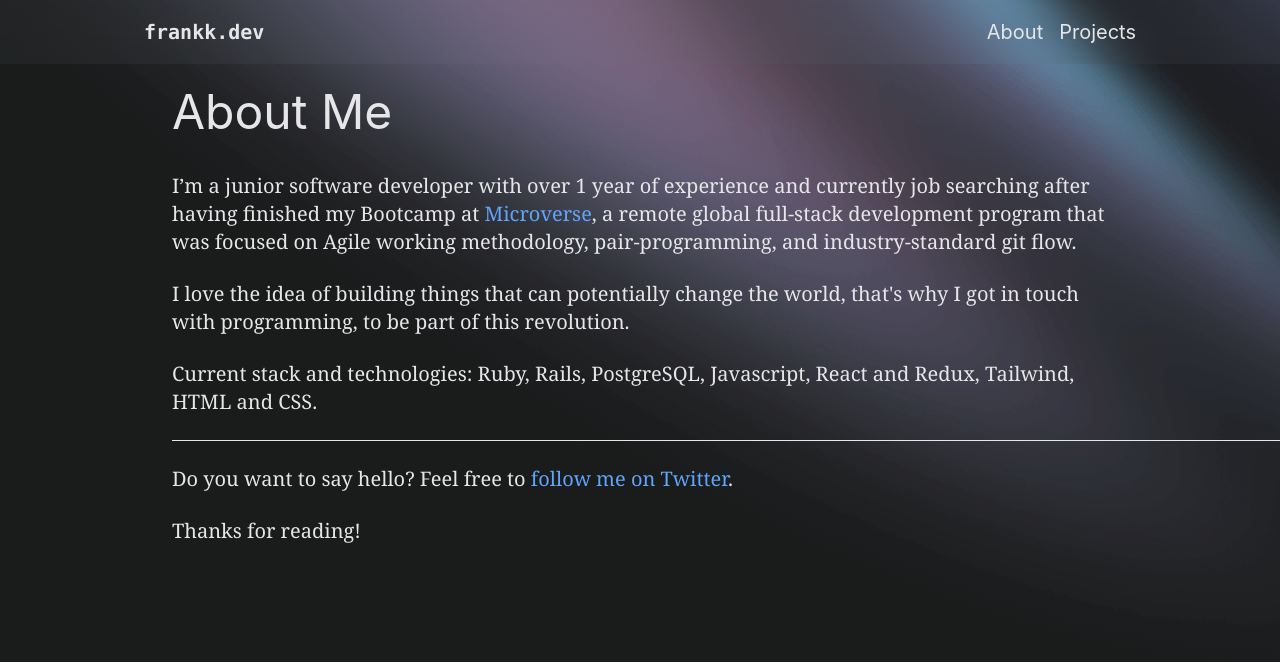
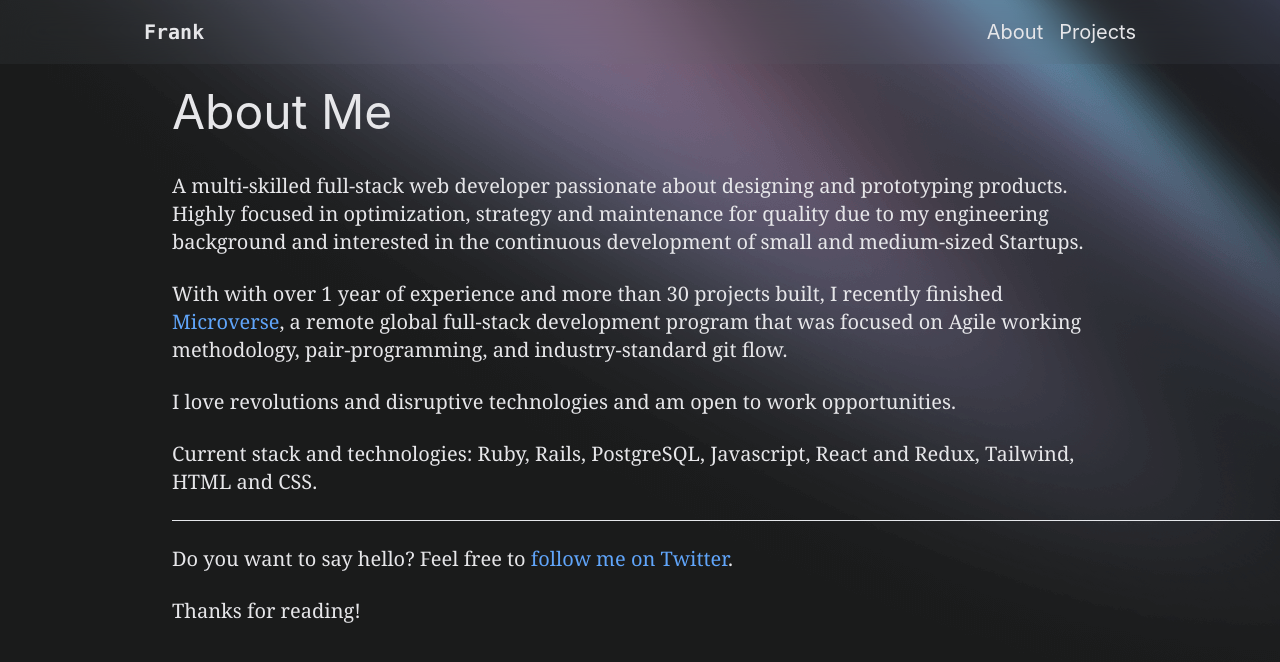
Before and after one commit to fabianofrank/my-portfolio, a React (Create React App) app: page /about in a window 1280 px wide. Shown: the top 662 px of the page. Built offline with nearby package versions, Linux system fonts and the light colour scheme.

Commit message:
Fix navbar

```diff
--- a/src/components/About.js
+++ b/src/components/About.js
@@ -5,19 +5,20 @@ const About = () => (
     <div className="max-w-[1000px] mx-auto px-8 flex flex-col h-full justify-center items-center">
       <h1 className="text-[#e6e6e9] text-4xl self-start sm:text-5xl py-6">About Me</h1>
       <p className="text-[#e6e6e9] text-lg self-start sm:text-xl py-3 font-serif">
-        I’m a junior software developer with over 1 year of experience and
-        currently job searching after having finished my Bootcamp at
+        A multi-skilled full-stack web developer passionate about designing and
+        prototyping products. Highly focused in optimization, strategy and maintenance
+        for quality due to my engineering background and interested in the continuous
+        development of small and medium-sized Startups.
+      </p>
+      <p className="text-[#e6e6e9] text-lg self-start sm:text-xl py-3 font-serif">
+        With with over 1 year of experience and more than 30 projects built, I recently finished
         <a className="text-blue-400" href="https://microverse.org"> Microverse</a>
         , a remote global full-stack development program that was focused on Agile working
         methodology, pair-programming, and industry-standard git flow.
       </p>
-      {/* <p className="text-[#e6e6e9] text-lg self-start sm:text-xl py-3 font-serif">
-      </p>
+
       <p className="text-[#e6e6e9] text-lg self-start sm:text-xl py-3 font-serif">
-      </p> */}
-      <p className="text-[#e6e6e9] text-lg self-start sm:text-xl py-3 font-serif">
-        I love the idea of building things that can potentially change the world,
-        that&apos;s why I got in touch with programming, to be part of this revolution.
+        I love revolutions and disruptive technologies and am open to work opportunities.
       </p>
       <p className="text-[#e6e6e9] text-lg self-start sm:text-xl py-3 font-serif">
         Current stack and technologies: Ruby, Rails, PostgreSQL, Javascript, React and
--- a/src/components/Home.js
+++ b/src/components/Home.js
@@ -22,7 +22,7 @@ const Home = () => {
           Frank
         </h1>
         <h2 className="text-4xl sm:text-4xl text-[#e6e6e9] font-bold">
-          I am a Web Developer
+          I am a Software Developer
         </h2>
         <p className=" text-[#e6e6e9] py-9 max-w-[700px]">
           I can help you build a product, feature or website. Take a look of my
@@ -36,10 +36,10 @@ const Home = () => {
           <a className="text-white text-3xl px-6 py-3 my-3 hover:text-purple-500 hover:transition-shadow duration-300" href="https://github.com/fabianofrank">
             <BsGithub />
           </a>
-          <a className="text-white text-3xl px-6 py-3 my-3 hover:text-purple-500 hover:transition-shadow duration-300" href="https://github.com/fabianofrank">
+          <a className="text-white text-3xl px-6 py-3 my-3 hover:text-purple-500 hover:transition-shadow duration-300" href="https://twitter.com/fabianofrankk/">
             <BsTwitter />
           </a>
-          <a className="text-white text-3xl px-6 py-3 my-3 hover:text-purple-500 hover:transition-shadow duration-300" href="https://github.com/fabianofrank">
+          <a className="text-white text-3xl px-6 py-3 my-3 hover:text-purple-500 hover:transition-shadow duration-300" href="https://www.linkedin.com/in/fabianofrank/">
             <BsLinkedin />
           </a>
         </div>
--- a/src/components/Navbar.js
+++ b/src/components/Navbar.js
@@ -6,7 +6,7 @@ const Navbar = () => (
     <div className="max-w-5xl mx-auto px-4">
       <div className="flex items-center justify-between h-16">
         <span className="text-xl text-[#e6e6e9] font-semibold font-mono">
-          <Link to="/">frankk.dev</Link>
+          <Link to="/">Frank</Link>
         </span>
         <div className="hidden md:flex space-x-4 text-xl text-[#e6e6e9]">
           <Link to="/about">About</Link>
```
